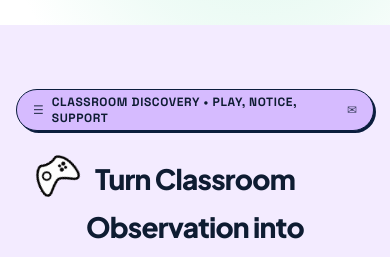
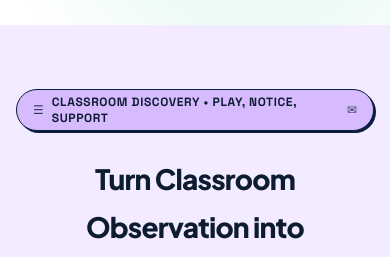
Before and after one commit to Panthar-InfoHub/orionkids-frontend, a Next.js app: page /for-schools in a window 390 px wide. Shown: the part 1280-1537 px from the top of the page. Built offline with nearby package versions, Linux system fonts and the light colour scheme.

Commit message:
fix(for-schools): hide game remote gif on small screens

```diff
--- a/components/for-schools/observations-section.tsx
+++ b/components/for-schools/observations-section.tsx
@@ -129,7 +129,7 @@ export function ForSchoolsObservationsSection() {
         {/* ================= MAIN HEADING ================= */}
         <div className="relative w-full flex flex-col items-center text-center mb-12 sm:mb-14">
           {/* Animated Game Remote GIF on the left of title */}
-          <div className=" md:block absolute left-2 lg:left-8 -top-3 w-16 h-16 pointer-events-none select-none rotate-[-31.27deg]">
+          <div className=" hidden md:block absolute left-2 lg:left-8 -top-3 w-16 h-16 pointer-events-none select-none rotate-[-31.27deg]">
             <Image
               src={encodeURI("/gif/game remote.gif")}
               alt="Animated game remote"
```
